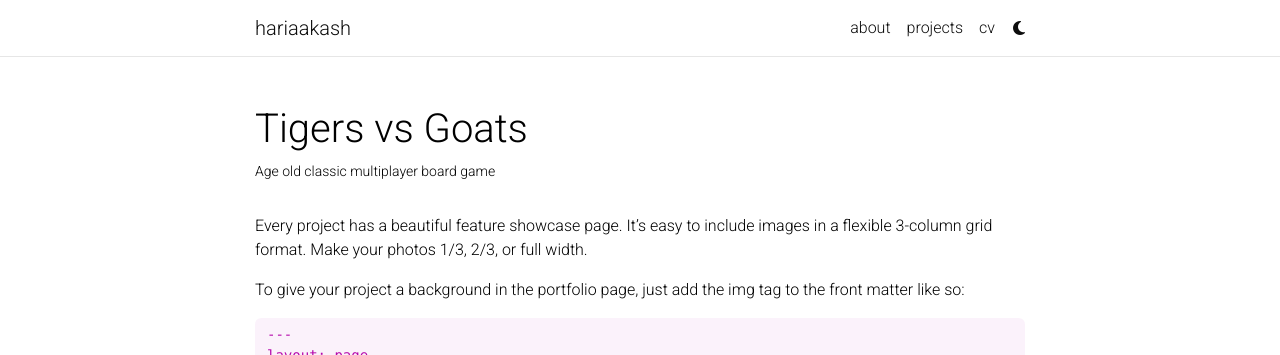
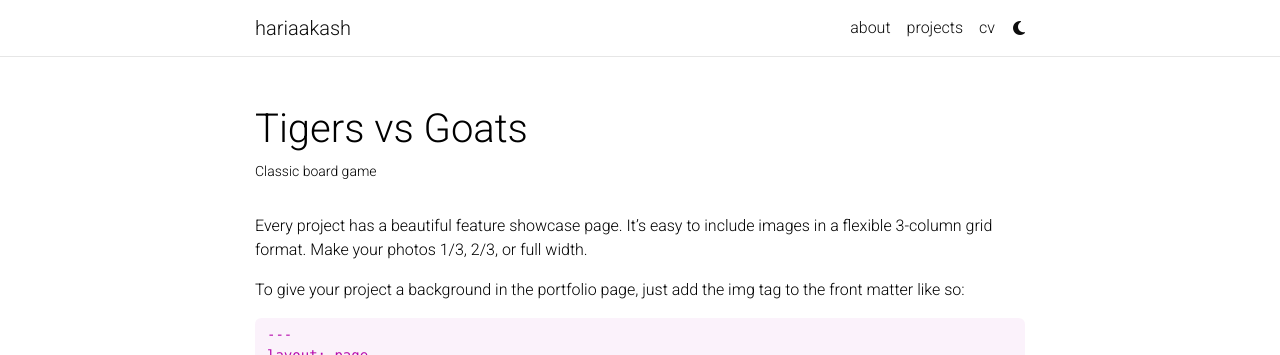
Before and after one commit to hariaakash/hariaakash.github.io, a Jekyll site: the page built from _projects/tigers-vs-goats.md, in a window 1280 px wide and 900 px high. Shown: the top 355 px of the window. Built offline with Jekyll 4.4.1, drawn with Linux system fonts in a browser that asks for light colours; full-size pictures stand in for the smaller copies a plugin makes; comment, search, counter and statistics services are not loaded; a style sheet for code colours, icons or effects is not loaded.

```diff
--- a/_projects/tigers-vs-goats.md
+++ b/_projects/tigers-vs-goats.md
@@ -1,7 +1,7 @@
 ---
 layout: page
 title: Tigers vs Goats
-description: Age old classic multiplayer board game
+description: Classic board game
 img: assets/img/projects/tigers-vs-goats.webp
 redirect: https://tigers-vs-goats.hariaakash.com/
 github: https://github.com/hariaakash/tigers-vs-goats/
```
Also changed, not shown: .github/workflows/deploy.yml, assets/img/projects/tigers-vs-goats.webp.
